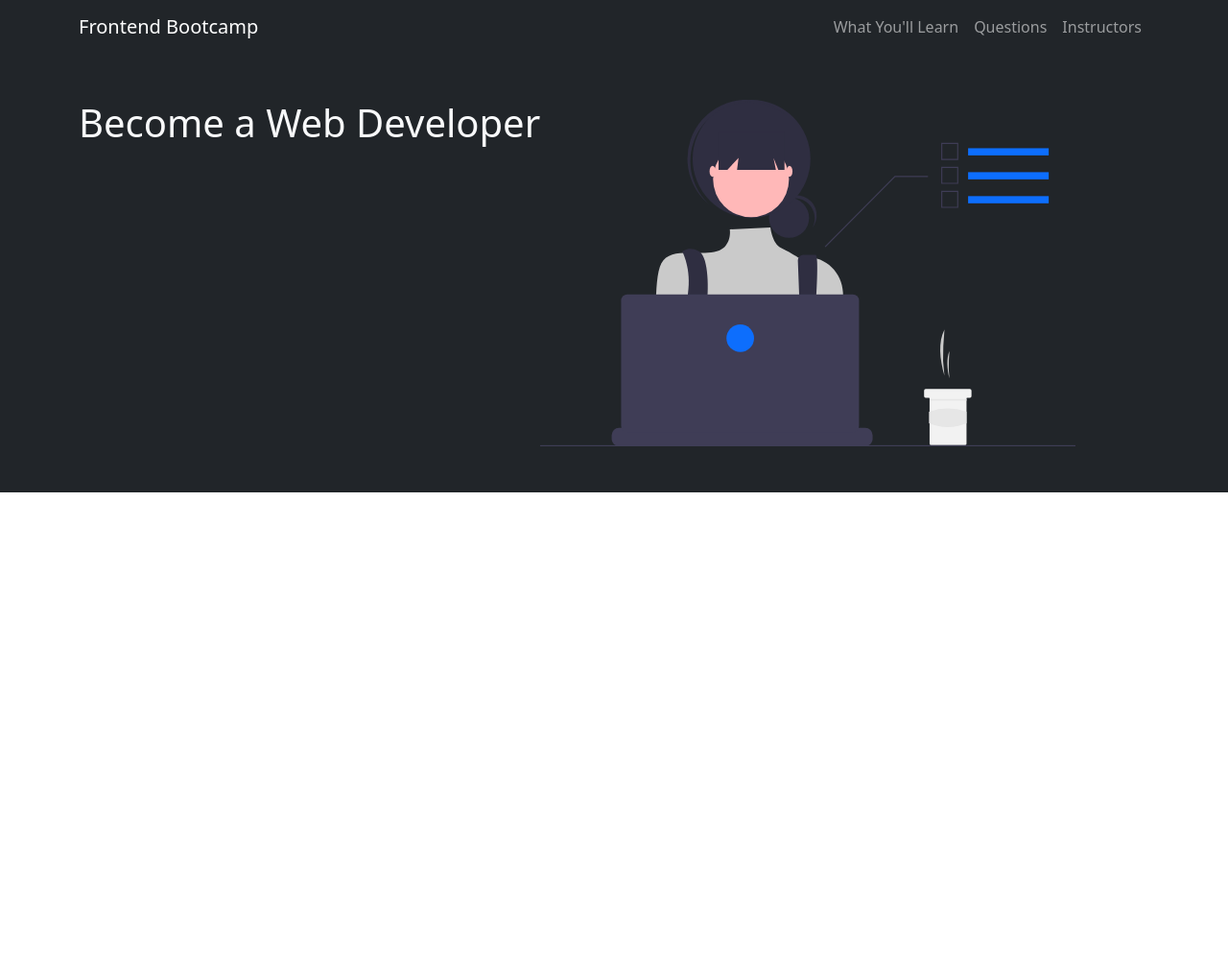
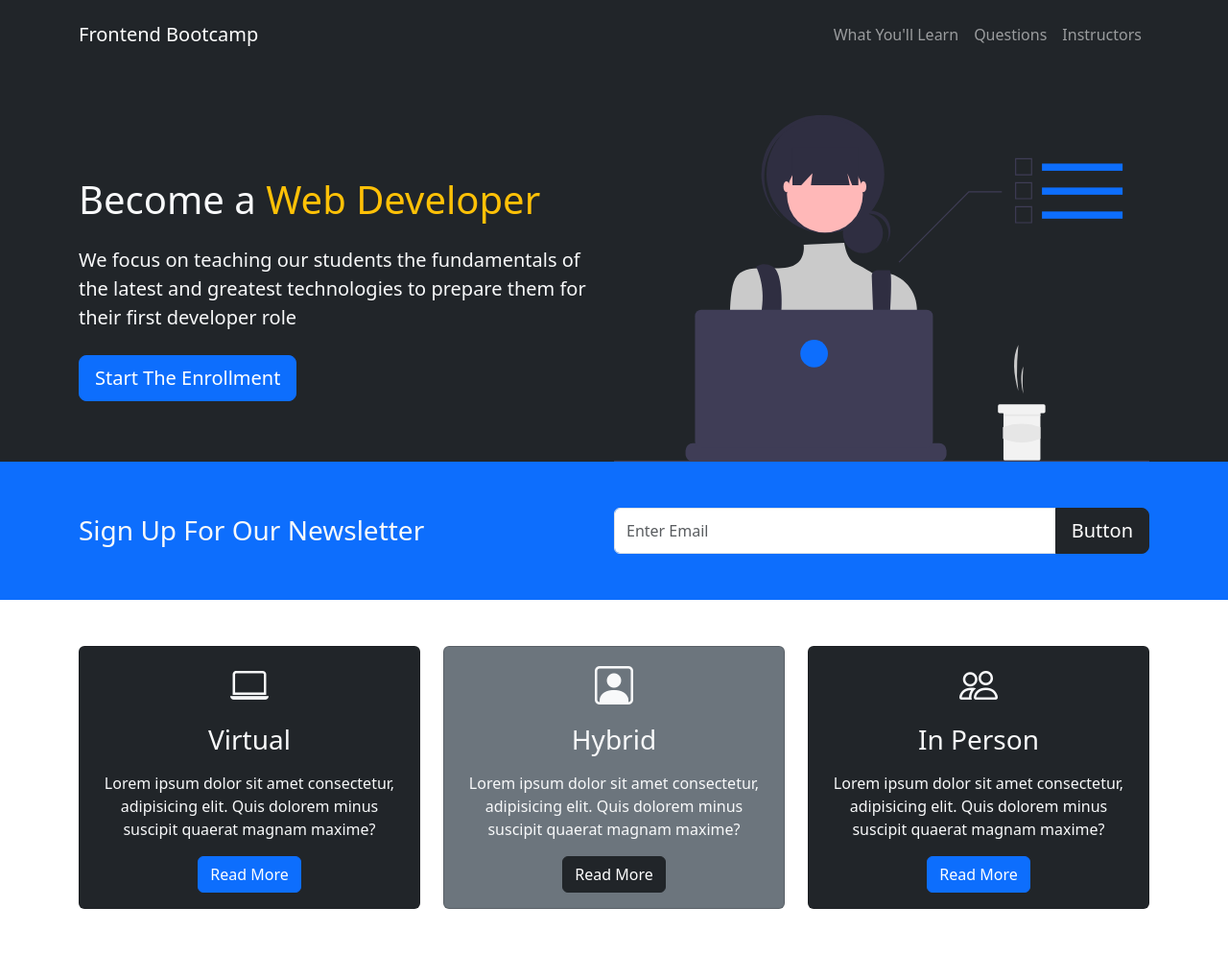
Before and after one commit to vanessalayson/bootstrap-1-bootcamp, a plain HTML site: page index.html in a window 1280 px wide. Shown: the whole page at 96% size. Before the commit the page ends 800 px from the top, so only its background shows below. Drawn offline with nearby package versions, Linux system fonts and the light colour scheme.

Commit message:
Second commit. 50% progress

```diff
--- a/index.html
+++ b/index.html
@@ -9,12 +9,16 @@
       integrity="sha384-T3c6CoIi6uLrA9TneNEoa7RxnatzjcDSCmG1MXxSR1GAsXEV/Dwwykc2MPK8M2HN"
       crossorigin="anonymous"
     />
+    <link
+      rel="stylesheet"
+      href="https://cdn.jsdelivr.net/npm/bootstrap-icons@1.3.0/font/bootstrap-icons.css"
+    />
     <link rel="stylesheet" href="style.css" />
     <title>Frontend Bootcamp</title>
   </head>
   <body>
     <!-- Navbar -->
-    <nav class="navbar navbar-expand-lg bg-dark navbar-dark">
+    <nav class="navbar navbar-expand-lg bg-dark navbar-dark py-3">
       <div class="container">
         <a href="#" class="navbar-brand">Frontend Bootcamp</a>
 
@@ -44,15 +48,96 @@
     </nav>
 
     <!-- Showcase -->
-    <section class="bg-dark text-light p-5 text-center">
-        <div class="container">
-            <div class="d-sm-flex">
-                <div>
-                    <h1>Become a Web Developer</h1>
+    <section
+      class="bg-dark text-light p-5 p-lg-0 pt-lg-5 text-center text-sm-start"
+    >
+      <div class="container">
+        <div class="d-sm-flex align-items-center justify-content-between">
+          <div>
+            <h1>Become a <span class="text-warning">Web Developer</span></h1>
+            <p class="lead my-4">
+              We focus on teaching our students the fundamentals of the latest
+              and greatest technologies to prepare them for their first
+              developer role
+            </p>
+            <button class="btn btn-primary btn-lg">Start The Enrollment</button>
+          </div>
+          <img
+            class="img-fluid w-50 d-none d-sm-block"
+            src="img/showcase.svg"
+            alt=""
+          />
+        </div>
+      </div>
+    </section>
+
+    <!-- Newsletter -->
+    <section class="bg-primary text-light p-5">
+      <div class="container">
+        <div class="d-md-flex justify-content-between align-items-center">
+          <h3 class="mb-3 mb-md-0">Sign Up For Our Newsletter</h3>
+
+          <div class="input-group news-input">
+            <input type="text" class="form-control" placeholder="Enter Email" />
+            <button class="btn btn-dark btn-lg" type="button">Button</button>
+          </div>
+        </div>
+      </div>
+    </section>
+
+    <!-- Boxes -->
+    <section class="p-5">
+      <div class="container">
+        <div class="row text-center">
+          <div class="col-md">
+            <div class="card bg-dark text-light">
+              <div class="card-body text-center">
+                <div class="h1 mb-3">
+                  <i class="bi bi-laptop"></i>
                 </div>
-                <img class="img-fluid w-50" src="img/showcase.svg" alt="">
+                <h3 class="card-title mb-3">Virtual</h3>
+                <p class="card-text">
+                  Lorem ipsum dolor sit amet consectetur, adipisicing elit. Quis
+                  dolorem minus suscipit quaerat magnam maxime?
+                </p>
+                <a href="#" class="btn btn-primary">Read More</a>
+              </div>
             </div>
+          </div>
+
+          <div class="col-md">
+            <div class="card bg-secondary text-light">
+              <div class="card-body text-center">
+                <div class="h1 mb-3">
+                  <i class="bi bi-person-square"></i>
+                </div>
+                <h3 class="card-title mb-3">Hybrid</h3>
+                <p class="card-text">
+                  Lorem ipsum dolor sit amet consectetur, adipisicing elit. Quis
+                  dolorem minus suscipit quaerat magnam maxime?
+                </p>
+                <a href="#" class="btn btn-dark">Read More</a>
+              </div>
+            </div>
+          </div>
+
+          <div class="col-md">
+            <div class="card bg-dark text-light">
+              <div class="card-body text-center">
+                <div class="h1 mb-3">
+                  <i class="bi bi-people"></i>
+                </div>
+                <h3 class="card-title mb-3">In Person</h3>
+                <p class="card-text">
+                  Lorem ipsum dolor sit amet consectetur, adipisicing elit. Quis
+                  dolorem minus suscipit quaerat magnam maxime?
+                </p>
+                <a href="#" class="btn btn-primary">Read More</a>
+              </div>
+            </div>
+          </div>
         </div>
+      </div>
     </section>
 
     <script
--- a/style.css
+++ b/style.css
@@ -0,0 +1,5 @@
+@media(min-width: 768px) {
+    .news-input {
+        width: 50%;
+    }
+}
```
